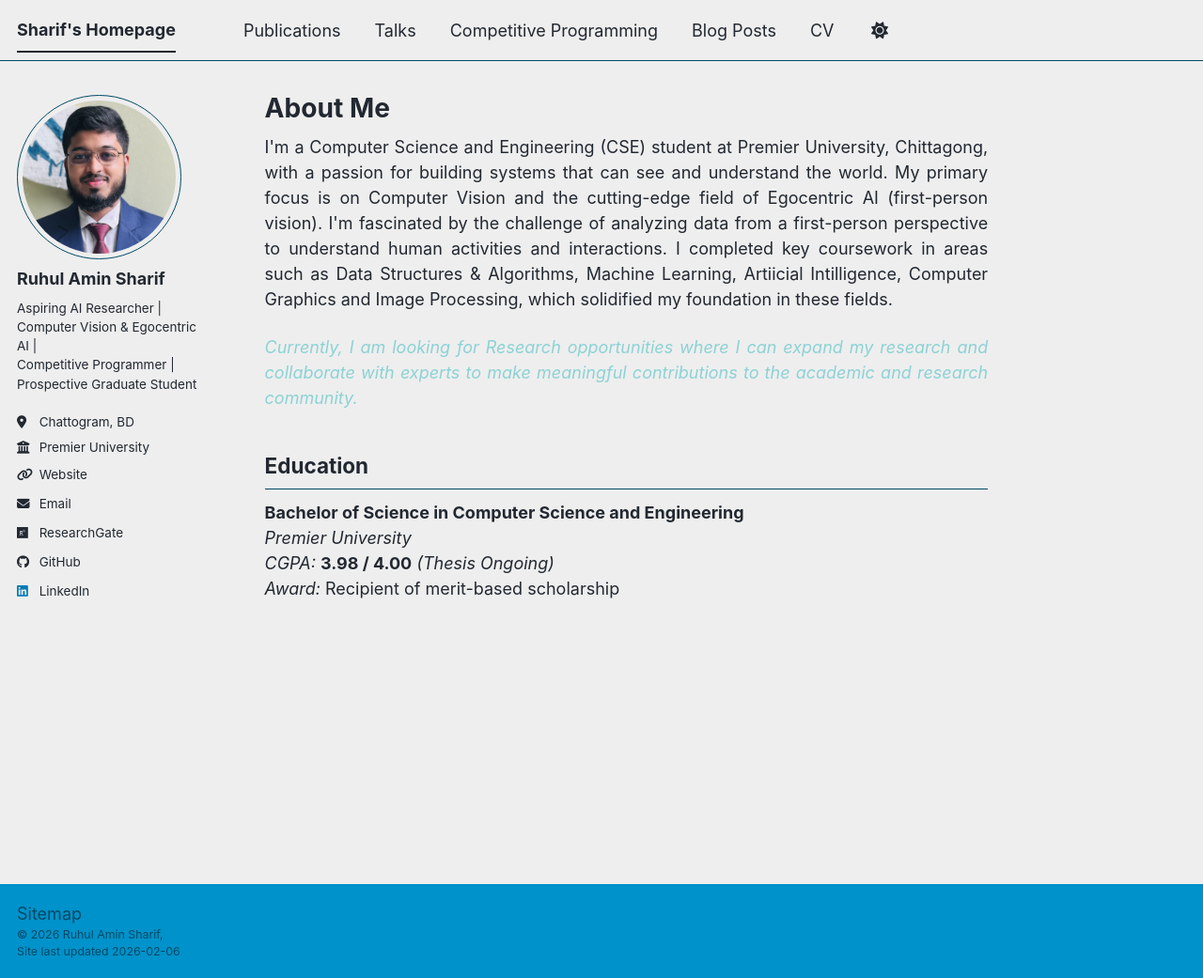
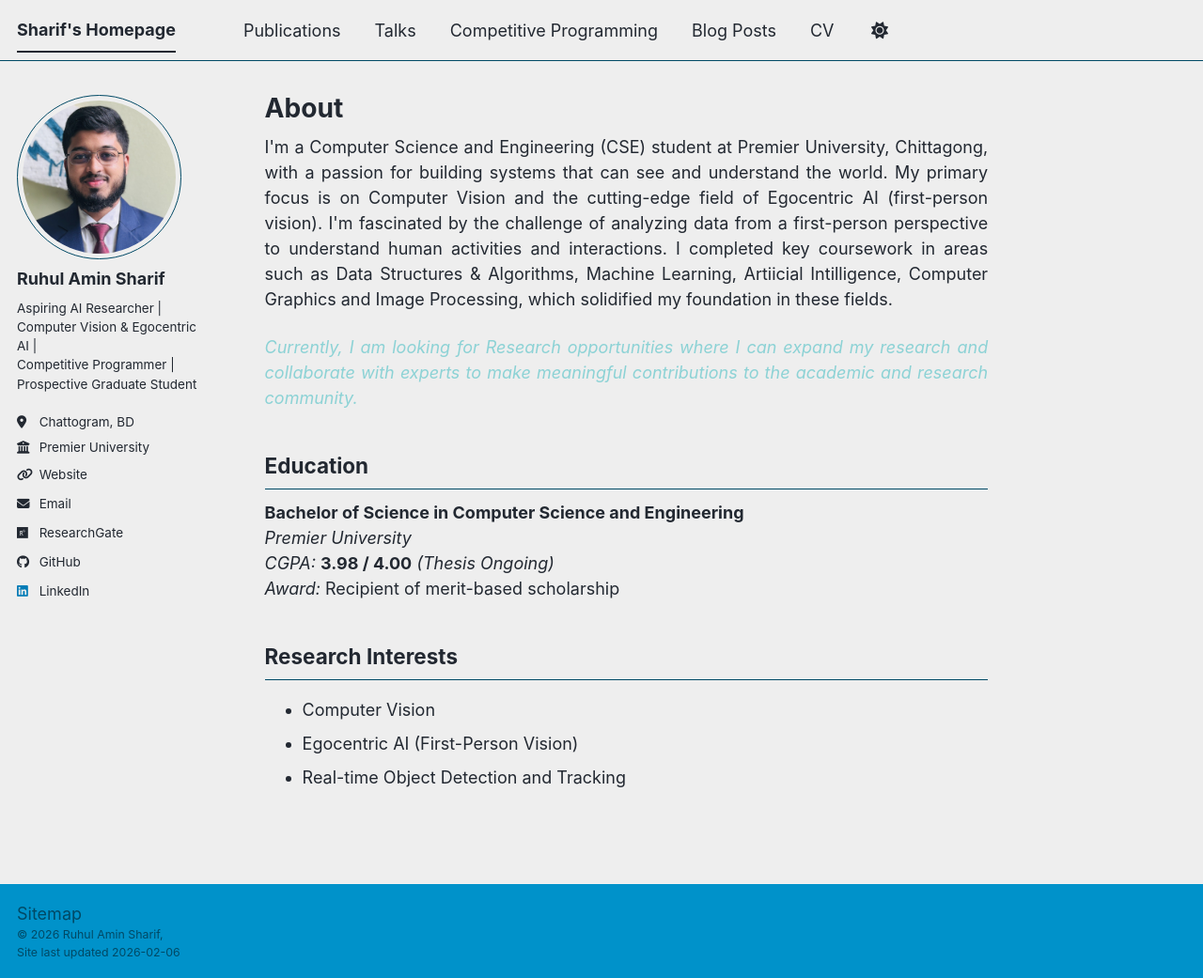
Before and after one commit to RuhulAminSharif/ruhulaminsharif.github.io, a Jekyll site: the page built from _pages/about.md, in a window 1280 px wide and 1041 px high. Shown: the whole window at 94% size. Built offline with Jekyll 4.4.1, drawn with Linux system fonts in a browser that asks for light colours; a script bundle is joined from its source files by our own code; library files that are not in the unit come from our copies.

Commit message:
feat: research interests added

```diff
--- a/_pages/about.md
+++ b/_pages/about.md
@@ -1,6 +1,6 @@
 ---
 permalink: /
-title: "About Me"
+title: "About"
 author_profile: true
 redirect_from:
   - /about/
@@ -22,3 +22,8 @@ redirect_from:
 *Premier University*
 *CGPA:* **3.98 / 4.00** *(Thesis Ongoing)*
 *Award:* Recipient of merit-based scholarship
+
+## Research Interests
+- Computer Vision
+- Egocentric AI (First-Person Vision)
+- Real-time Object Detection and Tracking
```
